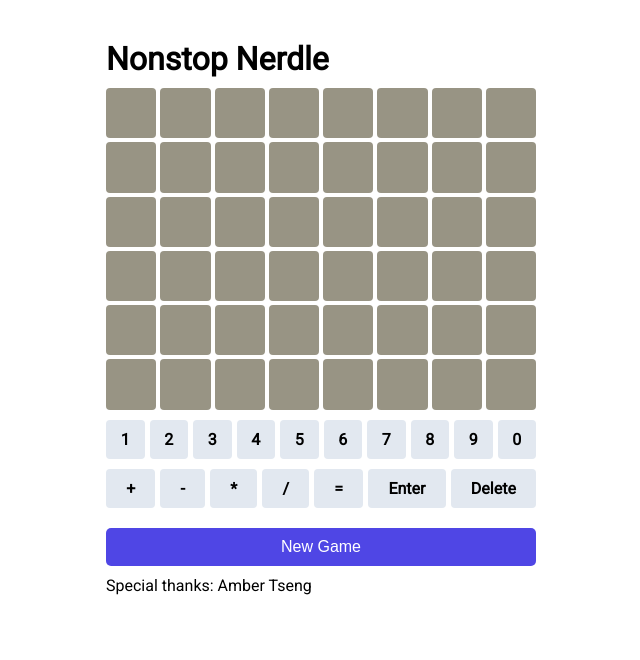
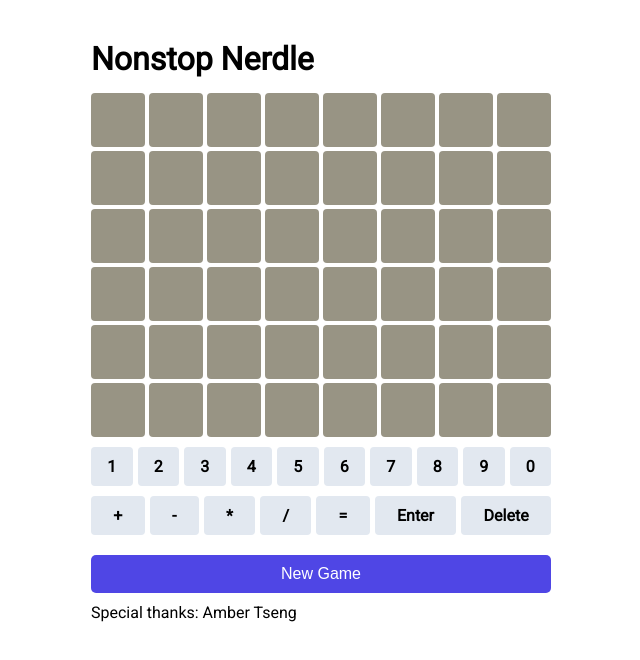
Before and after one commit to bh-392/nonstop-nerdle, a React (Create React App) app: page / in a window 1280 px wide. Shown: the top 660 px of the page, without its empty margins (319-959 px from the left). Built offline with nearby package versions, Linux system fonts and the light colour scheme.

Commit message:
Refactor code

```diff
--- a/src/App.js
+++ b/src/App.js
@@ -1,60 +1,31 @@
+import { useState, useEffect, useCallback } from "react";
 import {
+  GAME_STATE,
   NUM_OF_BLOCKS_PER_ROW,
   TOKENS,
-  BLOCK_TYPE,
+  BLOCK_STATE,
   NUM_OF_ATTEMPTS,
 } from "./constants";
-import { useState, useEffect, useCallback } from "react";
+import {
+  generateNewAnswer,
+  isValidEquation,
+  getHistoryByGuessAndAnswer,
+} from "./utils";
+import Message from "./components/Message";
 import styles from "./App.module.css";
-import { generateNewAnswer, isValidEquation } from "./utils";
-import Message from "./components/Message";
-
-function compareUserInputAndAnswer(guess, answer) {
-  const result = guess.split("").map((value) => ({ value, state: null }));
-  const guessCollection = {};
-  const answerCollection = {};
-
-  for (let i = 0; i < NUM_OF_BLOCKS_PER_ROW; i++) {
-    const guessToken = guess[i];
-    const answerToken = answer[i];
-
-    if (guessToken === answerToken) {
-      result[i].state = BLOCK_TYPE.IN_SOLUTION.CORRECT_SPOT;
-    } else {
-      guessCollection[guessToken] = (guessCollection[guessToken] || 0) + 1;
-      answerCollection[answerToken] = (answerCollection[answerToken] || 0) + 1;
-    }
-  }
-
-  for (let i = 0; i < NUM_OF_BLOCKS_PER_ROW; i++) {
-    if (result[i].state !== null) {
-      continue;
-    }
-
-    const guessToken = guess[i];
-    if (guessToken in answerCollection && answerCollection[guessToken] > 0) {
-      result[i].state = BLOCK_TYPE.IN_SOLUTION.WRONG_SPOT;
-      answerCollection[guessToken]--;
-    } else {
-      result[i].state = BLOCK_TYPE.NOT_IN_SOLUTION;
-    }
-  }
-
-  return result;
-}
 
 function getBlockClassNameByState(state) {
   const baseClassName = styles.block;
 
   let additionalClassName;
   switch (state) {
-    case BLOCK_TYPE.IN_SOLUTION.CORRECT_SPOT:
+    case BLOCK_STATE.IN_SOLUTION.CORRECT_SPOT:
       additionalClassName = styles["block-in-solution-correct-spot"];
       break;
-    case BLOCK_TYPE.IN_SOLUTION.WRONG_SPOT:
+    case BLOCK_STATE.IN_SOLUTION.WRONG_SPOT:
       additionalClassName = styles["block-in-solution-wrong-spot"];
       break;
-    case BLOCK_TYPE.NOT_IN_SOLUTION:
+    case BLOCK_STATE.NOT_IN_SOLUTION:
       additionalClassName = styles["block-not-in-solution"];
       break;
     default:
@@ -66,14 +37,11 @@ function getBlockClassNameByState(state) {
 let messageTimer;
 
 const App = () => {
+  const [gameState, setGameState] = useState(GAME_STATE.RUNNING);
   const [answer, setAnswer] = useState(null);
   const [currentGuess, setCurrentGuess] = useState("");
+  const [historyList, setHistoryList] = useState([]);
   const [message, setMessage] = useState(null);
-  //
-  const [historyList, setHistoryList] = useState([]);
-  //
-  const [won, setWon] = useState(false);
-  const isGamePaused = historyList.length === NUM_OF_ATTEMPTS || won;
 
   useEffect(() => {
     const newAnswer = generateNewAnswer();
@@ -87,30 +55,47 @@ const App = () => {
       !isValidEquation(currentGuess)
     ) {
       clearTimeout(messageTimer);
-      setMessage({ type: "error", content: "The guess doesn't compute" });
+      setMessage({ type: "error", content: "The guess doesn't compute." });
       messageTimer = setTimeout(() => setMessage(null), 3000);
       return;
     }
 
-    if (currentGuess !== answer) {
-      setCurrentGuess("");
-      setHistoryList((prevValue) => [
-        ...prevValue,
-        compareUserInputAndAnswer(currentGuess, answer),
-      ]);
-    } else {
-      setCurrentGuess("");
-      setHistoryList((prevValue) => [
-        ...prevValue,
-        compareUserInputAndAnswer(currentGuess, answer),
-      ]);
-      setMessage({ type: "success", content: "You Won!" });
-      setWon(true);
+    const newHistory = getHistoryByGuessAndAnswer(currentGuess, answer);
+    setHistoryList((prevValue) => [...prevValue, newHistory]);
+    setCurrentGuess("");
+
+    if (currentGuess === answer) {
+      setGameState(GAME_STATE.WON);
+      setMessage({
+        type: "success",
+        content: (
+          <>
+            You won! 🥳
+            <br />
+            Click the "New Game" button below to start a new game.
+          </>
+        ),
+      });
+    } else if (historyList.length + 1 === NUM_OF_ATTEMPTS) {
+      setGameState(GAME_STATE.LOST);
+      setMessage({
+        type: "error",
+        content: (
+          <>
+            You lost. 😢
+            <br />
+            The answer was {answer}.
+          </>
+        ),
+      });
     }
-  }, [currentGuess, answer]);
+  }, [currentGuess, answer, historyList]);
 
   const handleKeyDown = useCallback(
     ({ key }) => {
+      if (gameState !== GAME_STATE.RUNNING) {
+        return;
+      }
       if (TOKENS.includes(key) && currentGuess.length < NUM_OF_BLOCKS_PER_ROW) {
         setCurrentGuess((prevValue) => `${prevValue}${key}`);
       }
@@ -124,7 +109,7 @@ const App = () => {
         doGuess();
       }
     },
-    [currentGuess, doGuess]
+    [gameState, currentGuess, doGuess]
   );
 
   useEffect(() => {
@@ -134,12 +119,13 @@ const App = () => {
 
   const handleNewGameButtonClick = () => {
     if (window.confirm("Are you sure to start a new game?")) {
-      let newAnswer = generateNewAnswer();
+      const newAnswer = generateNewAnswer();
+
+      setGameState(GAME_STATE.RUNNING);
       setAnswer(newAnswer);
       setCurrentGuess("");
       setHistoryList([]);
       setMessage(null);
-      setWon(false);
     }
   };
 
@@ -149,21 +135,16 @@ const App = () => {
         <h1>Nonstop Nerdle</h1>
         <div className={styles.rowContainer}>
           <HistoryList historyList={historyList} />
-          {(!isGamePaused || !won) && <UserInput userInput={currentGuess} />}
-          <PlaceholderBlocks historyList={historyList} won={won} />
+          {gameState === GAME_STATE.RUNNING && (
+            <UserInput userInput={currentGuess} />
+          )}
+          <PlaceholderRows gameState={gameState} historyList={historyList} />
         </div>
         <Inputs handleKeyDown={handleKeyDown} />
         <NewGameButton handleNewGameButtonClick={handleNewGameButtonClick} />
         <div>Special thanks: Amber Tseng</div>
         {/* <div>Share</div> */}
-        {(message || isGamePaused) && (
-          <Message
-            isGamePaused={isGamePaused}
-            won={won}
-            answer={answer}
-            message={message}
-          />
-        )}
+        {message && <Message message={message} />}
       </div>
     </div>
   );
@@ -178,17 +159,22 @@ const UserInput = ({ userInput }) => {
     NUM_OF_BLOCKS_PER_ROW - userInput.length
   )}`
     .split("")
-    .map((value) => ({ value, state: BLOCK_TYPE.UNDEFINED }));
+    .map((value) => ({ value, state: BLOCK_STATE.UNDEFINED }));
   return <Row data={rowData} />;
 };
 
-const PlaceholderBlocks = ({ historyList, won }) => {
-  let numOfRows = NUM_OF_ATTEMPTS - historyList.length - 1;
-  if (won) {
-    numOfRows++;
+const PlaceholderRows = ({ gameState, historyList }) => {
+  if (gameState === GAME_STATE.LOST) {
+    return null;
   }
+
+  let numOfRows = NUM_OF_ATTEMPTS - historyList.length;
+  if (gameState === GAME_STATE.RUNNING) {
+    numOfRows--;
+  }
+
   return numOfRows > 0
-    ? new Array(numOfRows).fill(null).map((_, i) => <DummyRow key={i} />)
+    ? new Array(numOfRows).fill(null).map((_, i) => <PlaceholderRow key={i} />)
     : null;
 };
 
@@ -204,11 +190,14 @@ const Row = ({ data }) => {
   );
 };
 
-const DummyRow = () => {
+const PlaceholderRow = () => {
   return (
     <div className={styles.row}>
       {new Array(NUM_OF_BLOCKS_PER_ROW).fill(null).map((_, i) => (
-        <div key={i} className={getBlockClassNameByState(BLOCK_TYPE.UNDEFINED)}>
+        <div
+          key={i}
+          className={getBlockClassNameByState(BLOCK_STATE.UNDEFINED)}
+        >
           {" "}
         </div>
       ))}
--- a/src/App.module.css
+++ b/src/App.module.css
@@ -8,11 +8,11 @@
   display: flex;
   flex-direction: column;
   padding: 0 10px;
-  width: 450px;
+  width: 480px;
 }
 
 .innerContainer h1 {
-  margin-bottom: 10px;
+  margin-bottom: 15px;
 }
 
 .rowContainer {
@@ -28,6 +28,7 @@
 }
 
 .block {
+  flex-grow: 1;
   display: flex;
   align-items: center;
   justify-content: center;
@@ -57,13 +58,13 @@
   border: none;
   border-radius: 5px;
   margin: 10px 0;
+  cursor: pointer;
 }
 
 .inputButtonsContainer {
   margin: 10px 0;
   display: flex;
   gap: 5px;
-  max-width: 100vw;
 }
 
 .inputButton {
--- a/src/components/Message.js
+++ b/src/components/Message.js
@@ -1,30 +1,11 @@
 import styles from "./Message.module.css";
 
-const Message = ({ message, won, isGamePaused, answer }) => {
-  if (won) {
-    return (
-      <div className={`${styles.container} ${styles.green}`}>
-        <div>
-          You won! 🥳
-          <br />
-          Click the "New Game" button below to start a new game.
-        </div>
-      </div>
-    );
-  }
+const Message = ({ message: { type, content } }) => {
+  const className = `${styles.container} ${styles[type]}`;
+
   return (
-    <div className={styles.container}>
-      <div>
-        {isGamePaused ? (
-          <>
-            You lost. 😢
-            <br />
-            The answer was {answer}
-          </>
-        ) : (
-          message.content
-        )}
-      </div>
+    <div className={className}>
+      <div>{content}</div>
     </div>
   );
 };
--- a/src/components/Message.module.css
+++ b/src/components/Message.module.css
@@ -11,10 +11,13 @@
 .container > div {
   padding: 16px;
   width: 100%;
-  background: rgb(254, 205, 211);
   border-radius: 4px;
 }
 
-.green > div {
+.error > div {
+  background: rgb(254, 205, 211);
+}
+
+.success > div {
   background: rgb(220 252 231);
 }
--- a/src/constants.js
+++ b/src/constants.js
@@ -1,5 +1,20 @@
+export const BLOCK_STATE = {
+  INITIAL: 0,
+  IN_SOLUTION: {
+    CORRECT_SPOT: 1,
+    WRONG_SPOT: 2,
+  },
+  NOT_IN_SOLUTION: 3,
+};
+
+export const GAME_STATE = {
+  RUNNING: 0,
+  WON: 1,
+  LOST: 2,
+};
+
+export const NUM_OF_ATTEMPTS = 6;
 export const NUM_OF_BLOCKS_PER_ROW = 8;
-export const NUM_OF_ATTEMPTS = 6;
 
 export const TOKENS = [
   "1",
@@ -18,17 +33,3 @@ export const TOKENS = [
   "/",
   "=",
 ];
-
-export const GAME_STATE = {
-  RUNNING: 0,
-  PAUSED: 1,
-};
-
-export const BLOCK_TYPE = {
-  UNDEFINED: 0,
-  IN_SOLUTION: {
-    CORRECT_SPOT: 1,
-    WRONG_SPOT: 2,
-  },
-  NOT_IN_SOLUTION: 3,
-};
--- a/src/utils.js
+++ b/src/utils.js
@@ -1,4 +1,4 @@
-import { NUM_OF_BLOCKS_PER_ROW, TOKENS } from "./constants";
+import { NUM_OF_BLOCKS_PER_ROW, TOKENS, BLOCK_STATE } from "./constants";
 import { evaluate } from "mathjs";
 
 function generateNewAnswer() {
@@ -42,4 +42,38 @@ function isValidEquation(expression) {
   }
 }
 
-export { generateNewAnswer, isValidEquation };
+function getHistoryByGuessAndAnswer(guess, answer) {
+  const history = guess.split("").map((value) => ({ value, state: null }));
+  const guessCollection = {};
+  const answerCollection = {};
+
+  for (let i = 0; i < NUM_OF_BLOCKS_PER_ROW; i++) {
+    const guessToken = guess[i];
+    const answerToken = answer[i];
+
+    if (guessToken === answerToken) {
+      history[i].state = BLOCK_STATE.IN_SOLUTION.CORRECT_SPOT;
+    } else {
+      guessCollection[guessToken] = (guessCollection[guessToken] || 0) + 1;
+      answerCollection[answerToken] = (answerCollection[answerToken] || 0) + 1;
+    }
+  }
+
+  for (let i = 0; i < NUM_OF_BLOCKS_PER_ROW; i++) {
+    if (history[i].state === BLOCK_STATE.IN_SOLUTION.CORRECT_SPOT) {
+      continue;
+    }
+
+    const guessToken = guess[i];
+    if (guessToken in answerCollection && answerCollection[guessToken] > 0) {
+      history[i].state = BLOCK_STATE.IN_SOLUTION.WRONG_SPOT;
+      answerCollection[guessToken]--;
+    } else {
+      history[i].state = BLOCK_STATE.NOT_IN_SOLUTION;
+    }
+  }
+
+  return history;
+}
+
+export { generateNewAnswer, isValidEquation, getHistoryByGuessAndAnswer };
```
